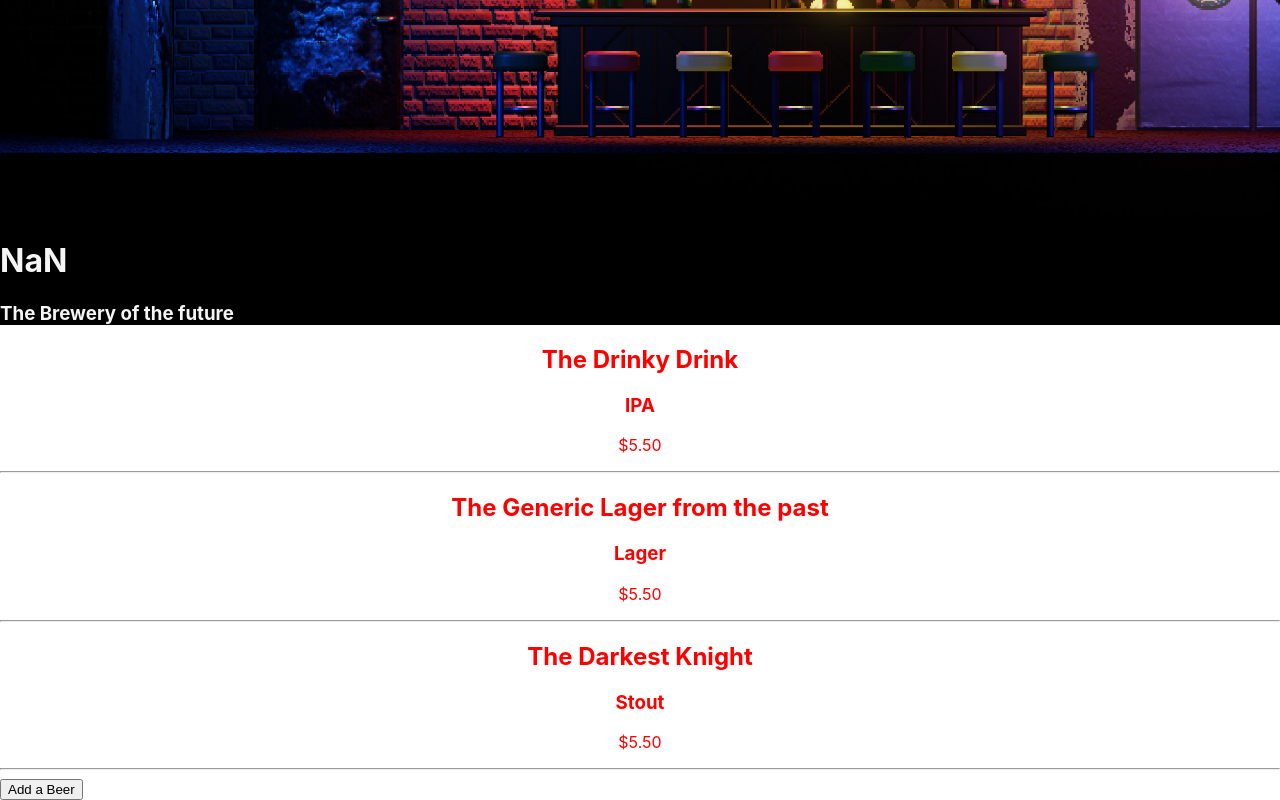
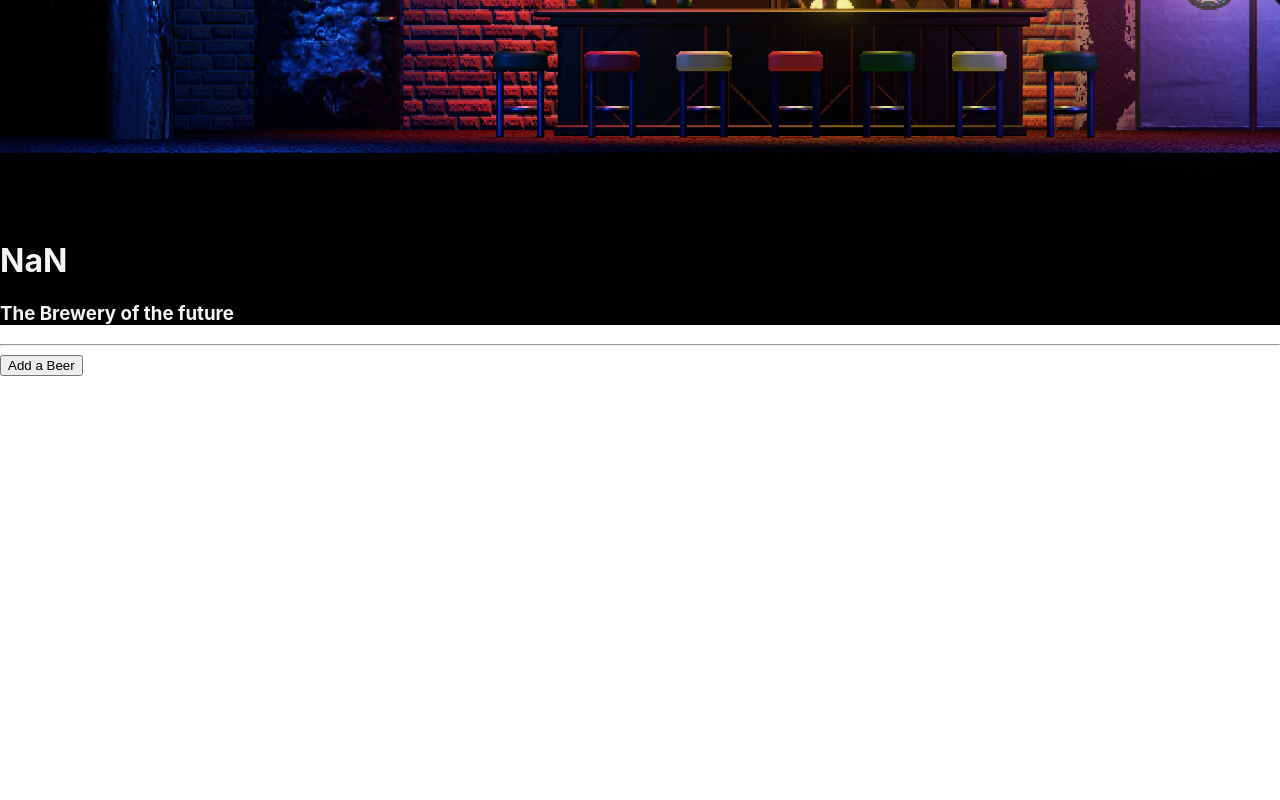
Before and after one commit to wattsjmichael/NaN-React-ChatBot, a React (Create React App) app: page / in a window 1280 px wide. Shown: the part 397-1197 px from the top of the page. After the commit the page ends 800 px from the top, so only its background shows below. Built offline with nearby package versions, Linux system fonts and the light colour scheme.

Commit message:
adds NewBeerForm and Toggling between State

```diff
--- a/src/components/Beer.js
+++ b/src/components/Beer.js
@@ -2,10 +2,10 @@ import React from "react";
 import PropTypes from "prop-types";
 
 
-function Beer(props) {
+function Brew(props) {
   return (
     <React.Fragment>
-      <div className="brewItem">
+      <div className = "brewItem" onClick = {() => props.whenBrewClicked(props.id)}>
         <h2>{props.name}</h2>
         <h3>{props.style}</h3>
         <p>{props.price}</p>
@@ -15,10 +15,12 @@ function Beer(props) {
   );
 }
 
-Beer.propTypes = {
+Brew.propTypes = {
   name : PropTypes.string.isRequired,
   style : PropTypes.string.isRequired,
   price : PropTypes.string.isRequired,
+  id : PropTypes.string,
+  whenBrewClicked: PropTypes.func
 };
 
-export default Beer;
+export default Brew;
--- a/src/components/BeerControl.js
+++ b/src/components/BeerControl.js
@@ -1,32 +1,63 @@
 import React from 'react';
 import NewBeerForm from "./NewBeerForm";
-import BeerList from "./BeerList";
+import BrewList from "./BeerList";
+import BrewDetail from './BeerDetail';
 
 class BeerControl extends React.Component {
 
   constructor(props) {
     super(props);
     this.state = {
-      formVisibleOnPage: false
+      formVisibleOnPage: false,
+      fullBrewList : [],
+      selectedBrew : null
     };
   }
 
   handleClick = () => {
+    if (this.state.selectedBrew !=null){
+      this.setState({
+        formVisibleOnPage: false,
+        selectedBrew: null
+      });
+    } else {
     this.setState(prevState => ({
       formVisibleOnPage: !prevState.formVisibleOnPage
     }));
   }
+  }
+
+  handleAddingNewBeerToList = (newBeer) => {
+    const newFullBrewList = this.state.fullBrewList.concat(newBeer);
+    this.setState({
+    fullBrewList: newFullBrewList,
+    formVisibleOnPage: false});
+  }
+
+  handleChangingSelectBrew = (id) => {
+    const selectedBrew = this.state.fullBrewList.filter(brew=> brew.id === id)[0];
+    this.setState({selectedBrew: selectedBrew});
+  }
+
 
   render() {
     let currentlyVisibleState= null;
     let buttonText = null;
-    if (this.state.formVisibleOnPage) {
-      currentlyVisibleState = <NewBeerForm />;
+
+
+
+    if (this.state.selectedBrew !=null){
+      currentlyVisibleState = <BrewDetail brew = {this.state.selectedBrew} />
+      buttonText = "Homepage"
+    }
+    else if (this.state.formVisibleOnPage) {
+      currentlyVisibleState = <NewBeerForm onNewBeerCreation={this.handleAddingNewBeerToList} />;
       buttonText = "Homepage";
     } else {
-      currentlyVisibleState = <BeerList />
+      currentlyVisibleState = <BrewList brewList={this.state.fullBrewList} onBrewSelection={this.handleChangingSelectBrew} />
       buttonText = "Add a Beer";
     }
+
     return(
       <React.Fragment>
         {currentlyVisibleState}
--- /dev/null
+++ b/src/components/BeerDetail.js
@@ -0,0 +1,25 @@
+import React from 'react';
+import PropTypes from 'prop-types';
+
+function BrewDetail(props) {
+  const {brew} = props;
+
+  return(
+    <React.Fragment>
+      <hr />
+      <div className="brewItem">
+        <h2>{brew.name}</h2>
+        <h3>{brew.style}</h3>
+        <p>{brew.price}</p>
+      </div>
+      <hr />
+    </React.Fragment>
+  );
+}
+
+BrewDetail.propTypes = {
+  brew: PropTypes.object
+};
+
+
+export default BrewDetail;
--- a/src/components/BeerList.js
+++ b/src/components/BeerList.js
@@ -1,26 +1,27 @@
 import React from "react";
-import Beer from "./Beer";
+import Brew from "./Beer";
+import PropTypes from 'prop-types';
 
 
 
-const fullBrewList = [
-  {
-    name: "The Drinky Drink",
-    style: "IPA",
-    price: "$5.50"
-  },
-  {
-    name: "The Generic Lager from the past",
-    style: "Lager",
-    price: "$5.50"
-  },
-  {
-    name: "The Darkest Knight",
-    style: "Stout",
-    price: "$5.50"
-  },
+// const fullBrewList = [
+//   {
+//     name: "The Drinky Drink",
+//     style: "IPA",
+//     price: "$5.50"
+//   },
+//   {
+//     name: "The Generic Lager from the past",
+//     style: "Lager",
+//     price: "$5.50"
+//   },
+//   {
+//     name: "The Darkest Knight",
+//     style: "Stout",
+//     price: "$5.50"
+//   },
 
-]
+// ]
 
 
 
@@ -28,18 +29,27 @@ const fullBrewList = [
 
 
 
-function BrewList() {
+function BrewList(props) {
   return (
     <React.Fragment>
-      {fullBrewList.map((beer, index) =>
-        <Beer name={beer.name}
-          style={beer.style}
-          price={beer.price}
-          key={index} />
-    )}
+      <hr />
+      {props.brewList.map((brew) =>
+      <Brew
+          whenBrewClicked = { props.onBrewSelection}
+          name={brew.name}
+          style={brew.style}
+          price={brew.price}
+          id = {brew.id}
+          key={brew.id}/>
+      )}
 
     </React.Fragment>
   );
 }
 
+BrewList.propTypes = {
+  brewList: PropTypes.array,
+  onBrewSelection: PropTypes.func
+}
+
 export default BrewList;
--- a/src/components/NewBeerForm.js
+++ b/src/components/NewBeerForm.js
@@ -1,15 +1,18 @@
 //Need to be authorized to be able to access this page //
 import { v4 } from 'uuid';
-
 import React from 'react';
+import PropTypes from 'prop-types';
 
 function NewBeerForm(props){
 
   function handleNewBeerFormSubmission(event) {
     event.preventDefault();
-    console.log(event.target.name.value);
-    console.log(event.target.style.value);
-    console.log(event.target.price.value);
+    props.onNewBeerCreation({
+    name: event.target.name.value,
+    style: event.target.style.value,
+    price: event.target.price.value,
+    id: v4()
+    });
   }
 
 
@@ -35,4 +38,8 @@ function NewBeerForm(props){
   );
 }
 
+NewBeerForm.propTypes = {
+  onNewBeerCreation: PropTypes.func
+}
+
 export default NewBeerForm;
```
